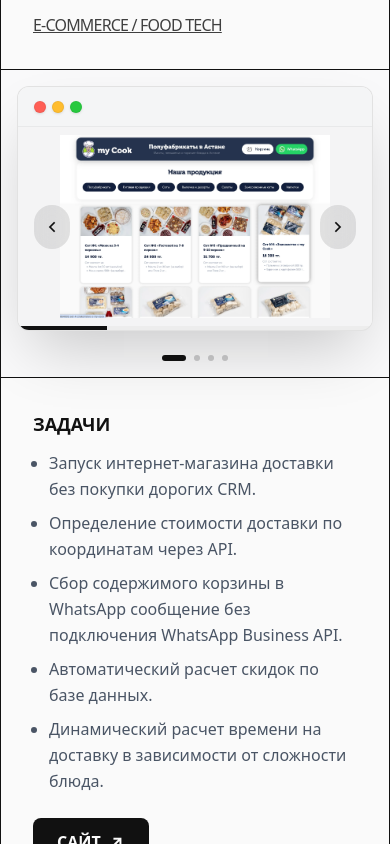
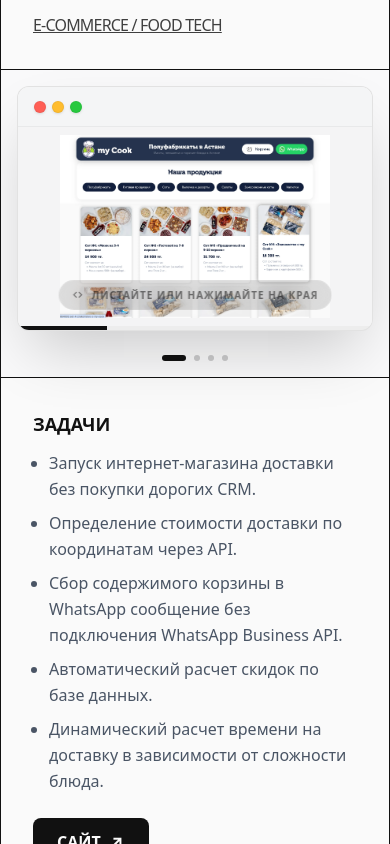
Before and after one commit to abzalt1/abzalt1.github.io, a Next.js app: page / in a window 390 px wide. Shown: the part 2520-3364 px from the top of the page. Built offline with nearby package versions, Linux system fonts and the light colour scheme.

Commit message:
style: remove visible arrows and add side tap areas with hint

```diff
--- a/src/components/Projects.tsx
+++ b/src/components/Projects.tsx
@@ -144,23 +144,25 @@ const ProjectCard = ({ number, title, category, image, tasks, link, stack, onIma
                                         </div>
                                     ))}
 
-                                    {/* Navigation Arrows */}
+                                    {/* Invisible Tap Areas for Navigation */}
                                     {images.length > 1 && (
                                         <>
                                             <button
                                                 onClick={handlePrev}
-                                                className="absolute left-4 top-1/2 -translate-y-1/2 z-30 p-2 rounded-full bg-black/10 hover:bg-black/20 dark:bg-white/10 dark:hover:bg-white/20 backdrop-blur-sm md:opacity-0 md:group-hover:opacity-100 transition-all duration-300 md:transform md:-translate-x-2 md:group-hover:translate-x-0"
+                                                className="absolute left-0 top-0 bottom-0 z-30 w-1/4 cursor-w-resize"
                                                 aria-label="Previous image"
-                                            >
-                                                <i className="ri-arrow-left-s-line text-xl"></i>
-                                            </button>
+                                            />
                                             <button
                                                 onClick={handleNext}
-                                                className="absolute right-4 top-1/2 -translate-y-1/2 z-30 p-2 rounded-full bg-black/10 hover:bg-black/20 dark:bg-white/10 dark:hover:bg-white/20 backdrop-blur-sm md:opacity-0 md:group-hover:opacity-100 transition-all duration-300 md:transform md:translate-x-2 md:group-hover:translate-x-0"
+                                                className="absolute right-0 top-0 bottom-0 z-30 w-1/4 cursor-e-resize"
                                                 aria-label="Next image"
-                                            >
-                                                <i className="ri-arrow-right-s-line text-xl"></i>
-                                            </button>
+                                            />
+
+                                            {/* Subtle Interaction Hint (Visible on Mobile/Hover) */}
+                                            <div className="absolute bottom-4 left-1/2 -translate-x-1/2 z-20 pointer-events-none transition-opacity duration-500 opacity-60 group-hover:opacity-100 flex items-center gap-2 px-3 py-1.5 rounded-full bg-black/20 dark:bg-white/10 backdrop-blur-md border border-white/10">
+                                                <i className="ri-expand-left-right-line text-xs"></i>
+                                                <span className="text-[10px] font-bold uppercase tracking-widest whitespace-nowrap">Листайте или нажимайте на края</span>
+                                            </div>
                                         </>
                                     )}
                                 </div>
```
